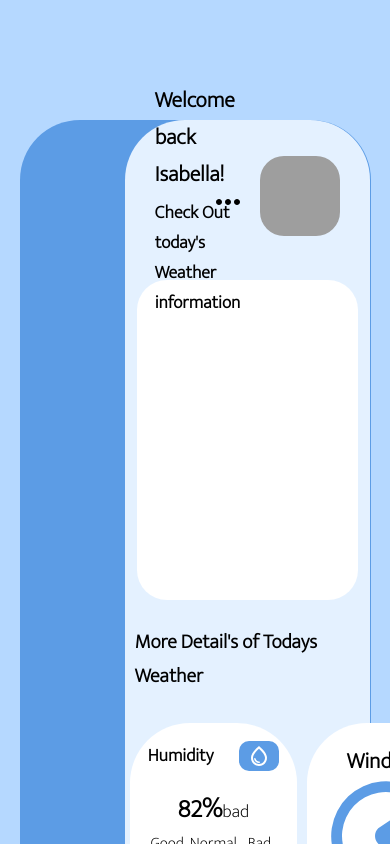
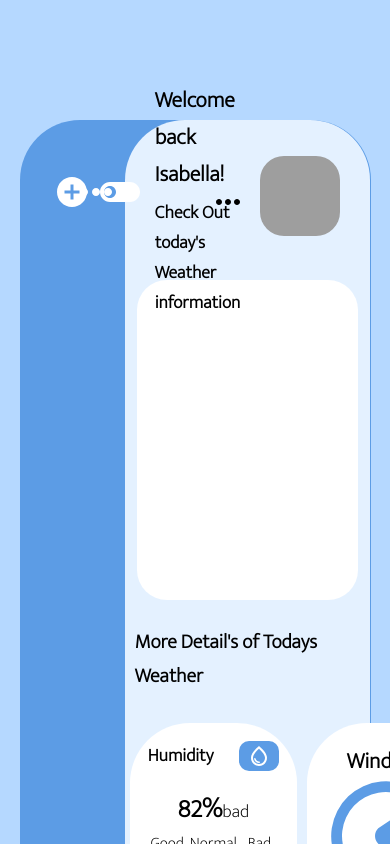
Before and after one commit to AnantPatel1/Weather, a React (Create React App) app: page / in a window 390 px wide. Built offline with nearby package versions, Linux system fonts and the light colour scheme; grey boxes are pictures that could not be loaded.

Commit message:
location

```diff
--- a/src/Component/Layout/Layout.js
+++ b/src/Component/Layout/Layout.js
@@ -3,11 +3,13 @@ import UpcommingWeather from "./UpcommingWeather";
 import styles from "./Layout.module.css";
 import MoreHorizIcon from "@mui/icons-material/MoreHoriz";
 import TodaysWeather from "./TodaysWeather";
-
+import Header from "../Location/Header/Header";
 export default function Layout() {
   return (
     <div className={styles.layout}>
-      <div className={styles.container1}> </div>
+      <div className={styles.container1}>
+        <Header />{" "}
+      </div>
       <div className={styles.container2}>
         <div className={styles.userdetails}>
           <div className={styles.welcome}>
--- a/src/Component/Layout/Layout.module.css
+++ b/src/Component/Layout/Layout.module.css
@@ -47,3 +47,11 @@
   font-size: 18px;
   font-weight: 600;
 }
+.icon:hover {
+  cursor: pointer;
+  transform: translateY(2px);
+}
+.avatar img:hover {
+  cursor: pointer;
+  transform: translateY(-2px);
+}
--- a/src/Component/Layout/TodaysWeather.module.css
+++ b/src/Component/Layout/TodaysWeather.module.css
@@ -32,3 +32,7 @@
   border-radius: 60px;
   margin: 0 2%;
 }
+.box:hover {
+  transform: translateY(2px);
+  cursor: pointer;
+}
--- /dev/null
+++ b/src/Component/Location/Header/Header.js
@@ -0,0 +1,14 @@
+import React from "react";
+import styles from "./Header.module.css";
+import ToggleOffIcon from "@mui/icons-material/ToggleOff";
+import AddCircleIcon from "@mui/icons-material/AddCircle";
+import MoreHorizIcon from "@mui/icons-material/MoreHoriz";
+export default function Header() {
+  return (
+    <div className={styles.header}>
+      <AddCircleIcon className={styles.icon} sx="transform:scale(1.5)" />
+      <MoreHorizIcon className={styles.icon} sx="transform:scale(2)" />
+      <ToggleOffIcon className={styles.icon} sx="transform:scale(2)" />
+    </div>
+  );
+}
--- /dev/null
+++ b/src/Component/Location/Header/Header.module.css
@@ -0,0 +1,14 @@
+.header {
+  margin: 60px 80px;
+  display: flex;
+  justify-content: space-between;
+  align-items: center;
+}
+.icon {
+  color: white;
+}
+@media screen and (max-width: 1083px) {
+  .header {
+    margin: 60px 40px;
+  }
+}
--- a/src/Component/WeatherUpdates/Rain.js
+++ b/src/Component/WeatherUpdates/Rain.js
@@ -10,6 +10,17 @@ export default function Rain() {
           <BeachAccessIcon className={styles.muiicon} />
         </p>
       </div>
+      <p className={styles.percentage}>40%</p>
+      <div className={styles.degrees}>
+        <p>0%</p>
+        <p>25%</p>
+        <p>50%</p>
+        <p>75%</p>
+        <p>100%</p>
+      </div>
+      <div className={styles.progressbar}>
+        <div className={styles.progress}></div>
+      </div>
     </div>
   );
 }
--- a/src/Component/WeatherUpdates/Rain.module.css
+++ b/src/Component/WeatherUpdates/Rain.module.css
@@ -18,6 +18,32 @@
 .muiicon {
   color: white;
 }
+.percentage {
+  margin-top: 5px;
+  width: 100%;
+  text-align: center;
+  font-size: 30px;
+  font-weight: bold;
+}
+.degrees {
+  display: flex;
+  justify-content: space-between;
+  align-items: center;
+  margin: 10px 30px 0px 30px;
+}
+.progressbar {
+  margin: 0 auto;
+  width: 80%;
+  height: 10px;
+  background-color: gray;
+  border-radius: 10px;
+}
+.progress {
+  background-color: #5c9ce5;
+  width: 40%;
+  height: 10px;
+  border-radius: 10px;
+}
 @media screen and (max-width: 1083px) {
   .humidity p {
     font-size: 18px;
@@ -25,4 +51,7 @@
   .humidity {
     margin: 18px;
   }
+  .degrees {
+    margin: 10px 10px 0px 10px;
+  }
 }
--- a/src/Component/WeatherUpdates/Temperature.module.css
+++ b/src/Component/WeatherUpdates/Temperature.module.css
@@ -34,7 +34,7 @@
 }
 .progress {
   background-color: #5c9ce5;
-  width: 50%;
+  width: 60%;
   height: 10px;
   border-radius: 10px;
 }
```
Also changed, not shown: src/Component/Location/Header.js (added).
